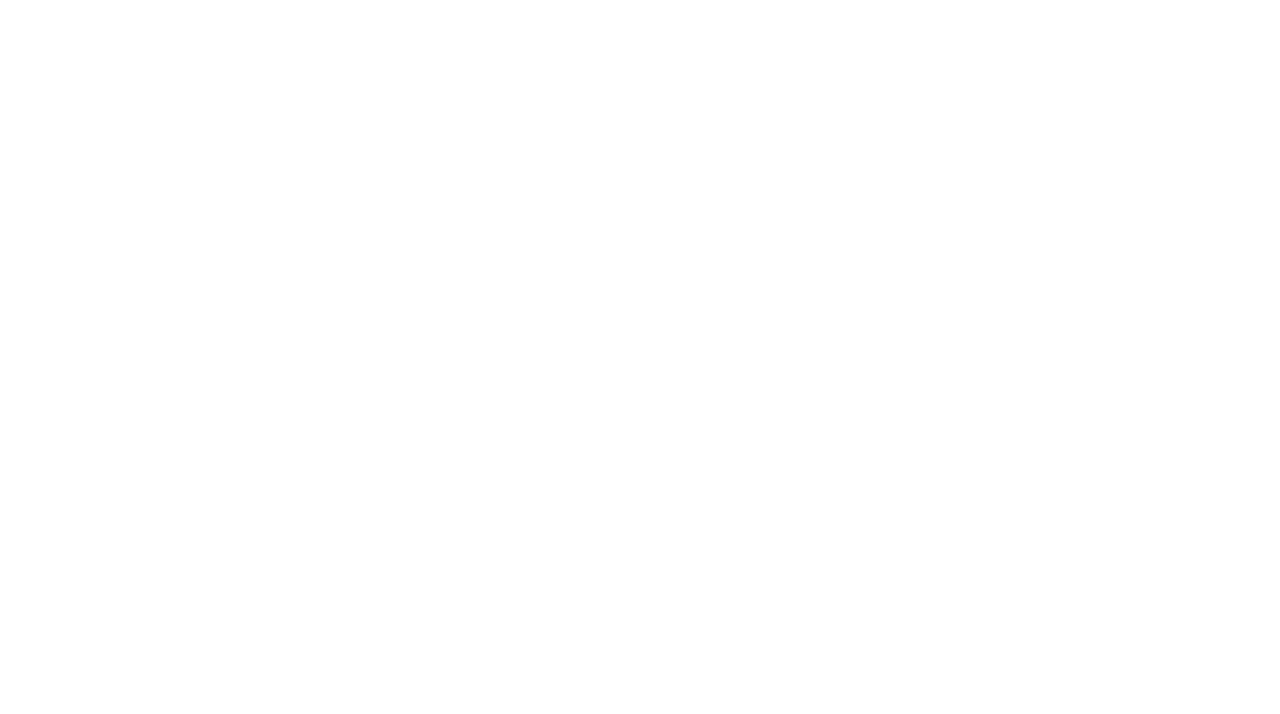
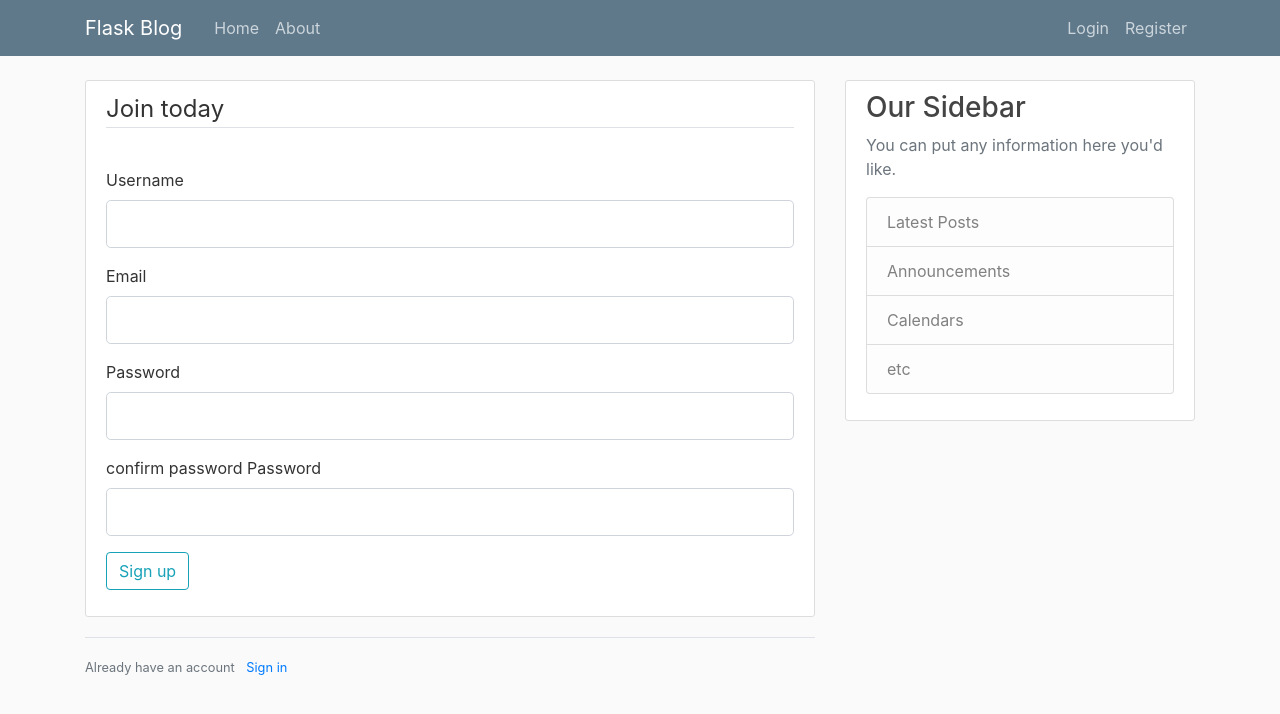
Before and after one commit to IshtiaqueNafis/BlogProject, a Flask app: page /register in a window 1280 px wide. Before the commit the part shown is empty. Shown: the top 714 px of the page. Run offline with Flask 2, Linux system fonts and the light colour scheme; some libraries are stand-ins or nearby versions.

Commit message:
added redirection template

```diff
--- a/app.py
+++ b/app.py
@@ -1,4 +1,4 @@
-from flask import Flask, render_template, url_for
+from flask import Flask, render_template, url_for, flash, redirect
 from forms import RegistrationForm, LoginForm
 
 app = Flask(__name__)
@@ -20,16 +20,17 @@ def home():
     return render_template('home.html', posts=posts)
 
 
-# in here post is being passed to post.
-# vatirable will have access to it
-@app.route("/register")
+@app.route("/register", methods=['GET', 'POST'])
 def register():
     form = RegistrationForm()
+    if form.validate_on_submit():
+        flash(f"Account created for {form.username.data}!", 'success')
+        return redirect(url_for('home'))
     return render_template('register.html', title='Register', form=form)
 
 
 @app.route("/login")
-def register():
+def login():
     form = LoginForm()
     return render_template('login.html', title='login', form=form)
 
--- a/forms.py
+++ b/forms.py
@@ -1,6 +1,7 @@
 from flask_wtf import FlaskForm
 from wtforms import StringField, PasswordField, SubmitField, BooleanField
 from wtforms.validators import DataRequired, Length, Email, EqualTo
+import email_validator
 
 
 class RegistrationForm(FlaskForm):
--- a/templates/layout.html
+++ b/templates/layout.html
@@ -41,6 +41,17 @@
     <main role="main" class="container">
       <div class="row">
         <div class="col-md-8">
+        {% with  messages=get_flashed_messages(with_categories=true)  %}
+            <!-- this will show the error messages. -->
+          {% if messages %}
+                <!-- checks whether or not message works or not -->
+            {% for category,message in messages %}
+                <div class="alert alert-{{ category }}">
+                {{ message }}
+                </div>
+              {% endfor %}
+            {% endif %}
+        {% endwith %}
           {% block content %}{% endblock %}
         </div>
         <div class="col-md-4">
--- a/templates/register.html
+++ b/templates/register.html
@@ -1,10 +1,46 @@
-<!DOCTYPE html>
-<html lang="en">
-<head>
-    <meta charset="UTF-8">
-    <title>Title</title>
-</head>
-<body>
+{% extends "layout.html" %}
+{% block content %}
+<div class="content-section">
+    <form action="" method="post">
+    {{ form.hidden_tag() }}
+    <fieldset class="form-group">
+        <legend class="border-bottom mb-4">Join today</legend>
+    </fieldset>
 
-</body>
-</html>
+      <div class="form-group">
+          {{ form.username.label(class="form-control-label") }}
+          {{ form.username(class="form-control form-control-lg") }}
+      </div>
+
+     <div class="form-group">
+          {{ form.email.label(class="form-control-label") }}
+          {{ form.email(class="form-control form-control-lg") }}
+      </div>
+
+     <div class="form-group">
+          {{ form.password.label(class="form-control-label") }}
+          {{ form.password(class="form-control form-control-lg") }}
+      </div>
+
+      <div class="form-group">
+          {{ form.confirm_password.label(class="form-control-label") }}
+          {{ form.confirm_password(class="form-control form-control-lg") }}
+      </div>
+
+      <div class="form-group">
+          {{ form.submit(class="btn btn-outline-info")}}
+      </div>
+
+    </form>
+</div>
+ <div class="border-top pt-3">
+  <small class="text-muted">
+      Already have an account <a class="ml-2" href="{{ url_for('login') }}">Sign in</a>
+      <!-- in here log in is the fuction name as it will redirct it there -->
+
+  </small>
+
+ </div>
+
+
+{% endblock content %}
```
